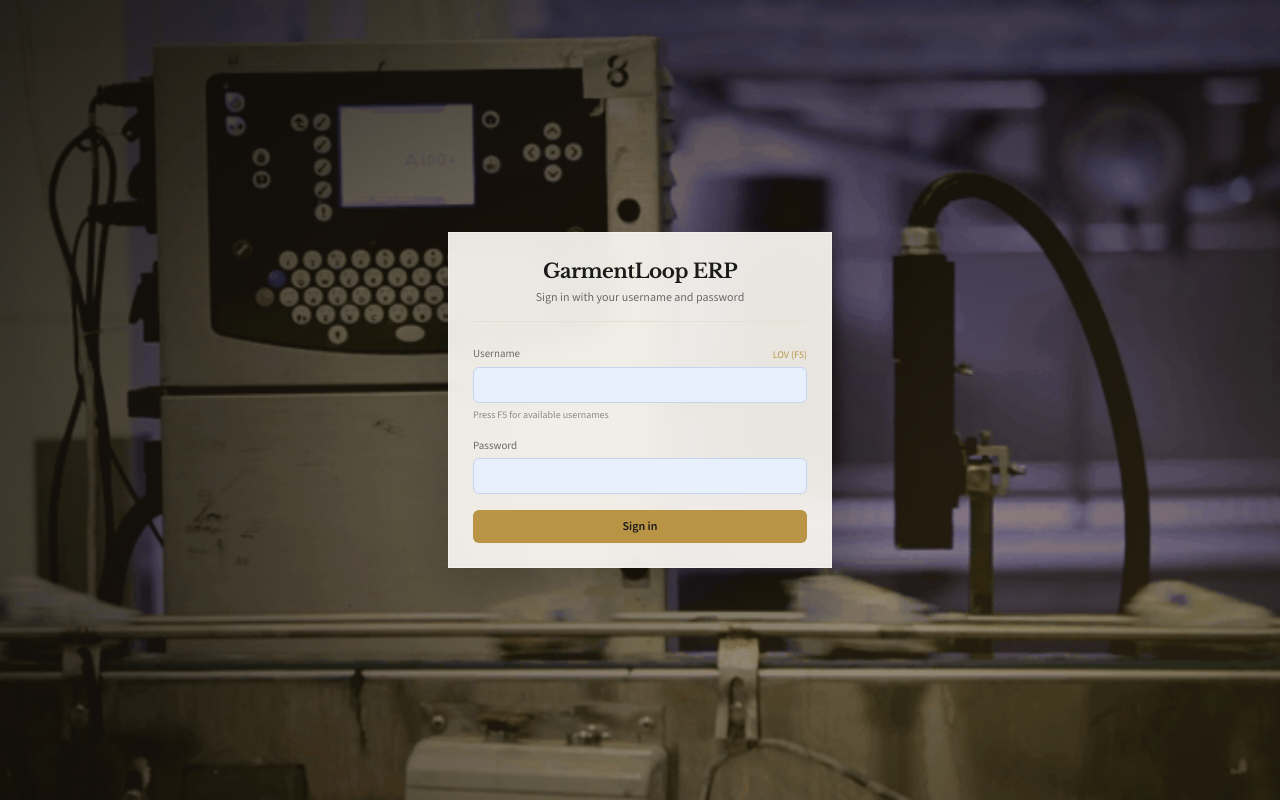
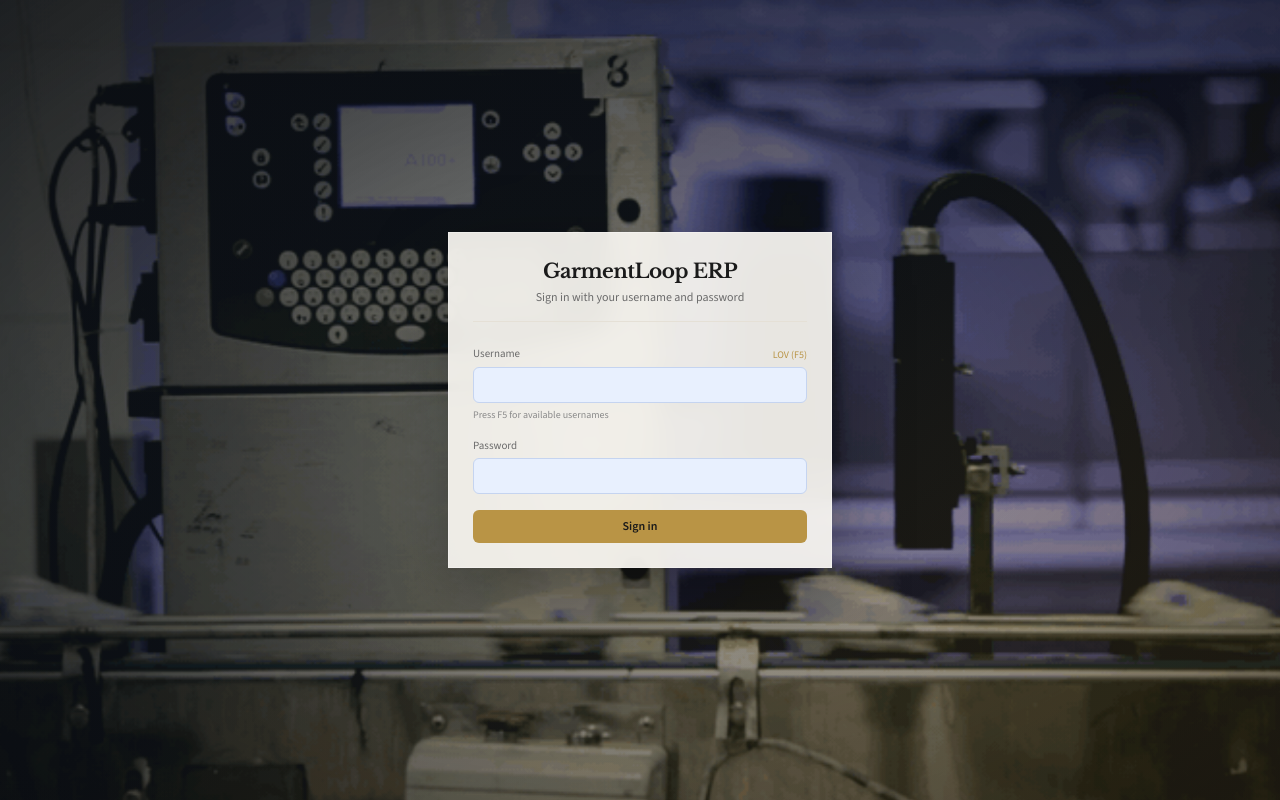
Before and after one commit to bilalpiaic/pak-erp, a Next.js app: page /login in a window 1280 px wide. Built offline with nearby package versions, Linux system fonts and the light colour scheme.

Commit message:
Tune login overlay for cooler industrial machine-line GIF
Co-authored-by: Muhammad Bilal Siddique <bilalpiaic@users.noreply.github.com>

```diff
--- a/src/app/login/page.tsx
+++ b/src/app/login/page.tsx
@@ -16,8 +16,8 @@ export default function LoginPage() {
           alt=""
           className="login-factory-gif h-full w-full object-cover"
         />
-        <div className="absolute inset-0 bg-[linear-gradient(145deg,rgba(22,18,12,0.78)_0%,rgba(48,36,22,0.52)_48%,rgba(185,148,69,0.30)_100%)]" />
-        <div className="absolute inset-0 bg-[radial-gradient(ellipse_at_center,transparent_10%,rgba(12,10,8,0.55)_100%)]" />
+        <div className="absolute inset-0 bg-[linear-gradient(145deg,rgba(16,22,30,0.78)_0%,rgba(28,36,48,0.50)_48%,rgba(185,148,69,0.26)_100%)]" />
+        <div className="absolute inset-0 bg-[radial-gradient(ellipse_at_center,transparent_12%,rgba(8,10,14,0.55)_100%)]" />
       </div>
 
       <div className="login-card w-full max-w-sm border border-white/30 bg-[rgba(249,247,242,0.93)] p-6 shadow-[0_28px_70px_rgba(0,0,0,0.38)] backdrop-blur-md">
```
